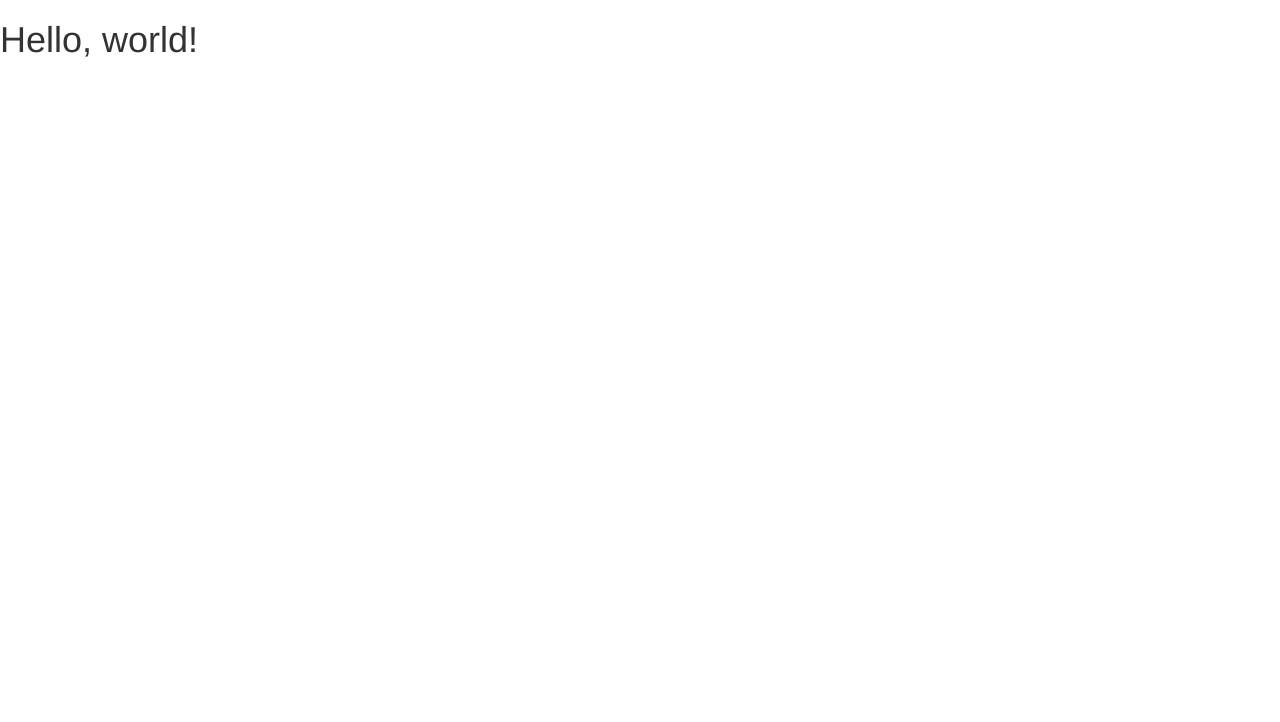
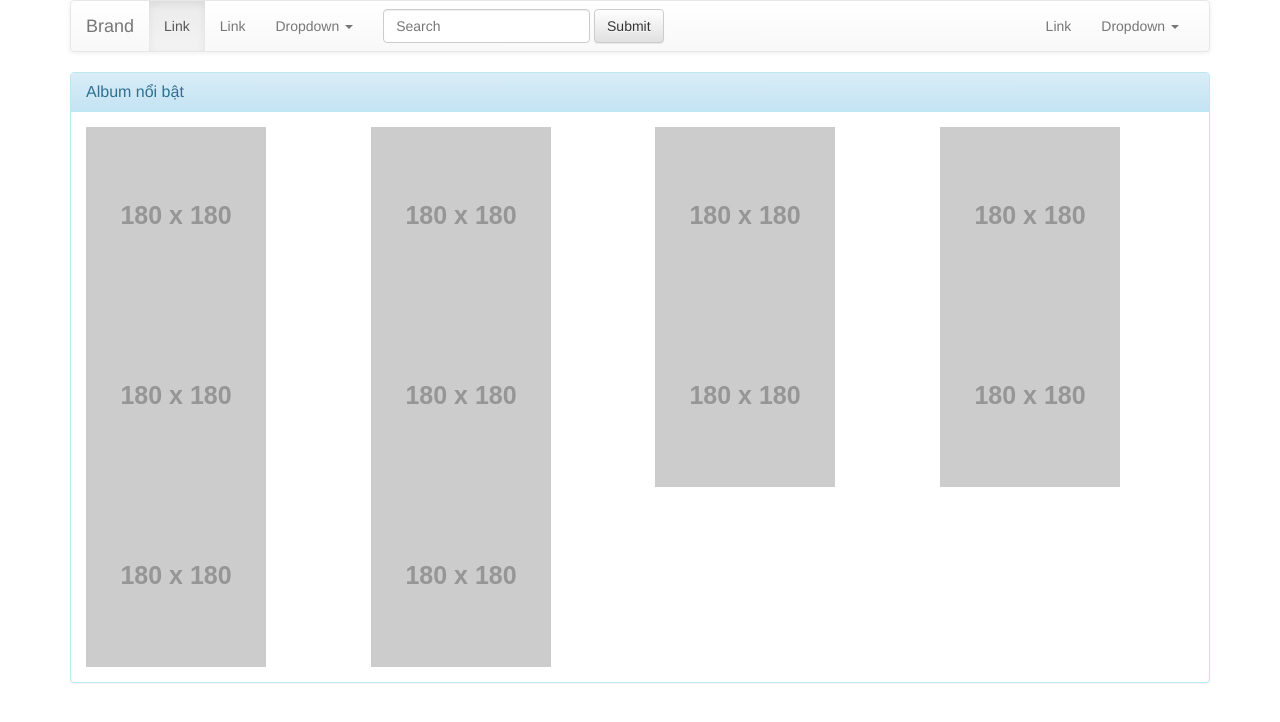
Before and after one commit to heroandtn3/ishare, a Django app: page /ishare/ in a window 1280 px wide. Before the commit the part shown is almost empty. Shown: the top 722 px of the page. Run offline with Django 3.2, Linux system fonts and the light colour scheme; grey boxes labelled with a size stand in for pictures from a placeholder-image service; some libraries are stand-ins or nearby versions.

Commit message:
add template

```diff
--- /dev/null
+++ b/ishare/templates/ishare/base.html
@@ -0,0 +1,34 @@
+{% load staticfiles %}
+<!DOCTYPE html>
+<html lang="en">
+  <head>
+    <meta charset="utf-8">
+    <meta http-equiv="X-UA-Compatible" content="IE=edge">
+    <meta name="viewport" content="width=device-width, initial-scale=1">
+    <title>{% block title %}Upload your dreams{% endblock %}</title>
+
+    <!-- Bootstrap -->
+    <link href="{% static 'ishare/bootstrap/css/bootstrap.min.css' %}" rel="stylesheet">
+    <link href="{% static 'ishare/bootstrap/css/bootstrap-theme.min.css' %}" rel="stylesheet">
+
+    <!-- HTML5 Shim and Respond.js IE8 support of HTML5 elements and media queries -->
+    <!-- WARNING: Respond.js doesn't work if you view the page via file:// -->
+    <!--[if lt IE 9]>
+      <script src="https://oss.maxcdn.com/html5shiv/3.7.2/html5shiv.min.js"></script>
+      <script src="https://oss.maxcdn.com/respond/1.4.2/respond.min.js"></script>
+    <![endif]-->
+    {% block headerinclude %}{% endblock %}
+  </head>
+  <body>
+    <div class="container">
+      {% include 'ishare/header.html' %}
+      {% block content %}{% endblock %}
+      {% include 'ishare/footer.html' %}
+    </div>
+
+    <!-- jQuery (necessary for Bootstrap's JavaScript plugins) -->
+    <script src="{% static 'ishare/js/jquery.min.js' %}"></script>
+    <!-- Include all compiled plugins (below), or include individual files as needed -->
+    <script src="{% static 'ishare/bootstrap/js/bootstrap.min.js' %}"></script>
+  </body>
+</html>
--- /dev/null
+++ b/ishare/templates/ishare/header.html
@@ -0,0 +1,53 @@
+<nav class="navbar navbar-default" role="navigation">
+  <div class="container-fluid">
+    <!-- Brand and toggle get grouped for better mobile display -->
+    <div class="navbar-header">
+      <button type="button" class="navbar-toggle collapsed" data-toggle="collapse" data-target="#bs-example-navbar-collapse-1">
+        <span class="sr-only">Toggle navigation</span>
+        <span class="icon-bar"></span>
+        <span class="icon-bar"></span>
+        <span class="icon-bar"></span>
+      </button>
+      <a class="navbar-brand" href="{% url 'ishare:index' %}">Brand</a>
+    </div>
+
+    <!-- Collect the nav links, forms, and other content for toggling -->
+    <div class="collapse navbar-collapse" id="bs-example-navbar-collapse-1">
+      <ul class="nav navbar-nav">
+        <li class="active"><a href="#">Link</a></li>
+        <li><a href="#">Link</a></li>
+        <li class="dropdown">
+          <a href="#" class="dropdown-toggle" data-toggle="dropdown">Dropdown <span class="caret"></span></a>
+          <ul class="dropdown-menu" role="menu">
+            <li><a href="#">Action</a></li>
+            <li><a href="#">Another action</a></li>
+            <li><a href="#">Something else here</a></li>
+            <li class="divider"></li>
+            <li><a href="#">Separated link</a></li>
+            <li class="divider"></li>
+            <li><a href="#">One more separated link</a></li>
+          </ul>
+        </li>
+      </ul>
+      <form class="navbar-form navbar-left" role="search">
+        <div class="form-group">
+          <input type="text" class="form-control" placeholder="Search">
+        </div>
+        <button type="submit" class="btn btn-default">Submit</button>
+      </form>
+      <ul class="nav navbar-nav navbar-right">
+        <li><a href="#">Link</a></li>
+        <li class="dropdown">
+          <a href="#" class="dropdown-toggle" data-toggle="dropdown">Dropdown <span class="caret"></span></a>
+          <ul class="dropdown-menu" role="menu">
+            <li><a href="#">Action</a></li>
+            <li><a href="#">Another action</a></li>
+            <li><a href="#">Something else here</a></li>
+            <li class="divider"></li>
+            <li><a href="#">Separated link</a></li>
+          </ul>
+        </li>
+      </ul>
+    </div><!-- /.navbar-collapse -->
+  </div><!-- /.container-fluid -->
+</nav>
--- a/ishare/templates/ishare/index.html
+++ b/ishare/templates/ishare/index.html
@@ -1,28 +1,28 @@
-{% load staticfiles %}
-<!DOCTYPE html>
-<html lang="en">
-  <head>
-    <meta charset="utf-8">
-    <meta http-equiv="X-UA-Compatible" content="IE=edge">
-    <meta name="viewport" content="width=device-width, initial-scale=1">
-    <title>iShare</title>
+{% extends 'ishare/base.html' %}
 
-    <!-- Bootstrap -->
-    <link href="{% static 'ishare/bootstrap/css/bootstrap.min.css' %}" rel="stylesheet">
+{% block content %}
+<div class="row">
+  <div class="col-md-12">
+    <div class="panel panel-info">
+      <div class="panel-heading">
+        <h3 class="panel-title">Album nổi bật</h3>
+      </div>
+      <div class="panel-body">
+        <div class="row">
+            <div class="col-md-3"><img src="http://placehold.it/180x180"></div>
+            <div class="col-md-3"><img src="http://placehold.it/180x180"></div>
+            <div class="col-md-3"><img src="http://placehold.it/180x180"></div>
+            <div class="col-md-3"><img src="http://placehold.it/180x180"></div>
+            <div class="col-md-3"><img src="http://placehold.it/180x180"></div>
+            <div class="col-md-3"><img src="http://placehold.it/180x180"></div>
+            <div class="col-md-3"><img src="http://placehold.it/180x180"></div>
+            <div class="col-md-3"><img src="http://placehold.it/180x180"></div>
+            <div class="col-md-3"><img src="http://placehold.it/180x180"></div>
+            <div class="col-md-3"><img src="http://placehold.it/180x180"></div>
+        </div>
 
-    <!-- HTML5 Shim and Respond.js IE8 support of HTML5 elements and media queries -->
-    <!-- WARNING: Respond.js doesn't work if you view the page via file:// -->
-    <!--[if lt IE 9]>
-      <script src="https://oss.maxcdn.com/html5shiv/3.7.2/html5shiv.min.js"></script>
-      <script src="https://oss.maxcdn.com/respond/1.4.2/respond.min.js"></script>
-    <![endif]-->
-  </head>
-  <body>
-    <h1>Hello, world!</h1>
-
-    <!-- jQuery (necessary for Bootstrap's JavaScript plugins) -->
-    <script src="{% static 'ishare/js/jquery.min.js' %}"></script>
-    <!-- Include all compiled plugins (below), or include individual files as needed -->
-    <script src="{% static 'ishare/bootstrap/js/bootstrap.min.js' %}"></script>
-  </body>
-</html>
+      </div>
+    </div>
+  </div>
+</div>
+{% endblock %}
```
Also changed, not shown: ishare/templates/ishare/footer.html (added).
